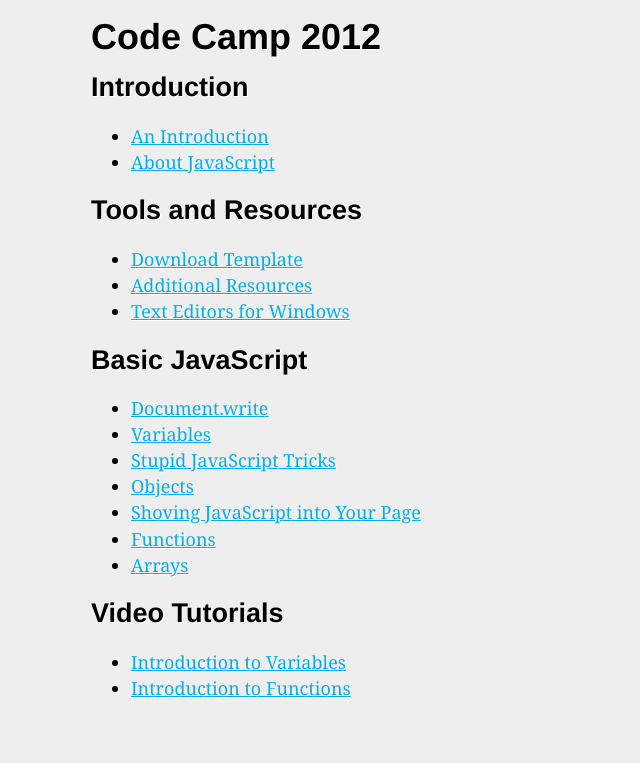
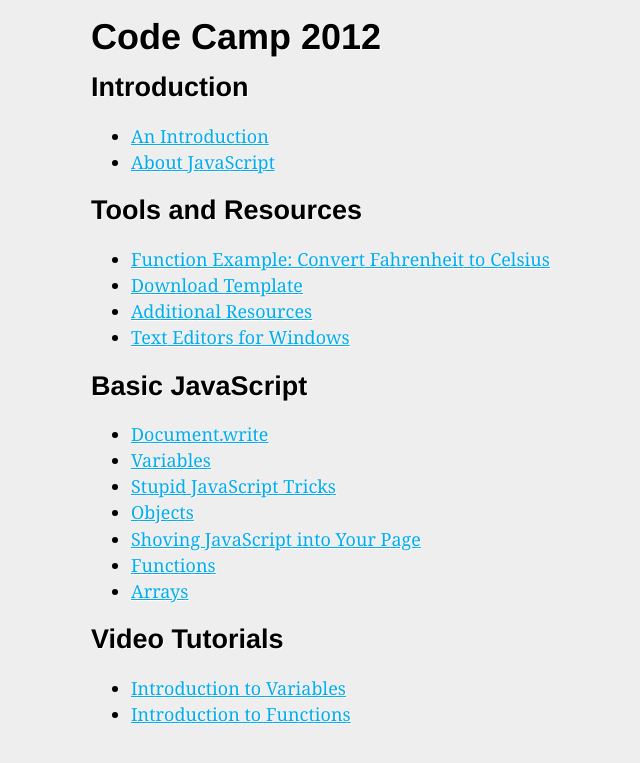
Before and after one commit to scholarsnyc/code-camp, a Jekyll site: the page built from index.html, in a window 1280 px wide. Shown: the top 763 px of the page, without its empty margins (274-914 px from the left). Built offline with Jekyll 4.4.1, drawn with Linux system fonts in a browser that asks for light colours.

Commit message:
Add temperature converter example

```diff
--- a/index.html
+++ b/index.html
@@ -12,6 +12,7 @@ title : Code Camp 2012
 
 <h2>Tools and Resources</h2>
 <ul>
+	<li><a href="https://gist.github.com/3176064">Function Example: Convert Fahrenheit to Celsius</a></li>
 	<li><a href="https://github.com/scholarsnyc/html-template/zipball/master" class="btn">Download Template</a></li>
 	<li><a href="/resources/additional-resources" class="btn">Additional Resources</a></li>
 	<li><a href="/resources/text-editors-for-windows" class="btn">Text Editors for Windows</a></li>
```
Also changed, not shown: 1 other file.
